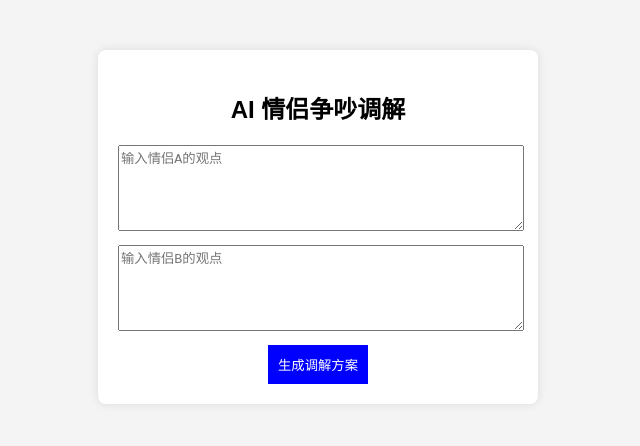
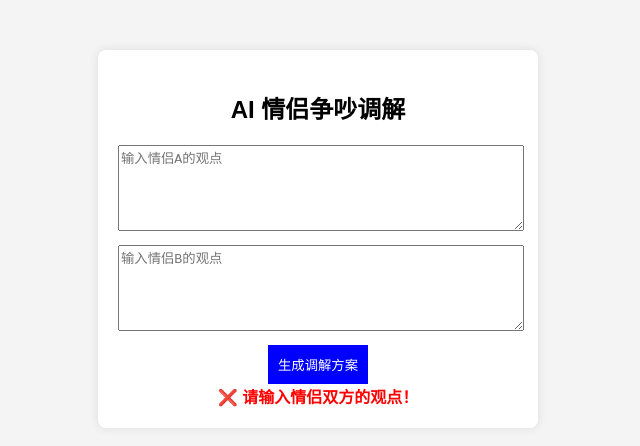
Before and after one commit to xufuyang724/ai-couple-mediator, a website: page index.html in a window 1280 px wide. Both pictures are taken after a click on the button "生成调解方案". Shown: the whole page, without its empty margins (322-962 px from the left). Drawn offline with Linux system fonts and the light colour scheme; no server answers.

Commit message:
modify loading page

```diff
--- a/index.html
+++ b/index.html
@@ -4,8 +4,8 @@
   <meta charset="UTF-8">
   <meta name="viewport" content="width=device-width, initial-scale=1.0">
   <title>AI情侣调解</title>
-  <script src="script.js" defer></script>
-  <link rel="stylesheet" href="style.css">
+  <script src="./script.js" defer></script>
+  <link rel="stylesheet" href="./style.css">
 </head>
 <body>
 <div class="container">
--- a/script.js
+++ b/script.js
@@ -1,13 +1,51 @@
 async function analyzeConflict() {
-  const inputA = document.getElementById("inputA").value;
-  const inputB = document.getElementById("inputB").value;
+  const button = document.querySelector("button"); // 获取按钮
+  const resultDiv = document.getElementById("result"); // 获取结果展示区域
 
-  const response = await fetch("https://ai-couple-mediator-production.up.railway.app/analyze", {  // 修改为你的 Railway API URL
-    method: "POST",
-    headers: { "Content-Type": "application/json" },
-    body: JSON.stringify({ inputA, inputB }),
-  });
+  // 🔹 1. 禁用按钮 & 改变颜色
+  button.disabled = true;
+  button.style.backgroundColor = "#ccc"; // 变浅色
+  button.style.cursor = "not-allowed"; // 禁止点击
+  button.innerText = "处理中..."; // 按钮文字变成“处理中”
 
-  const data = await response.json();
-  document.getElementById("result").innerText = data.message;
+  // 🔹 2. 显示“正在连接”状态
+  resultDiv.innerText = "🔄 正在与您的专属情感分析家进行连接，请耐心等待...";
+  resultDiv.style.color = "blue"; // 变成蓝色
+  resultDiv.style.fontWeight = "bold";
+
+  try {
+    const inputA = document.getElementById("inputA").value.trim();
+    const inputB = document.getElementById("inputB").value.trim();
+
+    if (!inputA || !inputB) {
+      throw new Error("请输入情侣双方的观点！");
+    }
+
+    const response = await fetch("https://ai-couple-mediator-production.up.railway.app/analyze", {
+      method: "POST",
+      headers: { "Content-Type": "application/json" },
+      body: JSON.stringify({ inputA, inputB }),
+    });
+
+    if (!response.ok) {
+      throw new Error("服务器返回错误，请稍后重试！");
+    }
+
+    const data = await response.json();
+
+    // 🔹 3. 显示 AI 结果
+    resultDiv.innerText = "💬 AI 调解结果：" + data.message;
+    resultDiv.style.color = "black"; // 变回黑色
+    resultDiv.style.fontWeight = "normal";
+  } catch (error) {
+    console.error("请求失败:", error);
+    resultDiv.innerText = "❌ " + error.message;
+    resultDiv.style.color = "red"; // 变成红色
+  }
+
+  // 🔹 4. 恢复按钮状态
+  button.disabled = false;
+  button.style.backgroundColor = "blue"; // 变回原色
+  button.style.cursor = "pointer"; // 允许点击
+  button.innerText = "生成调解方案"; // 变回原来的文字
 }
```
